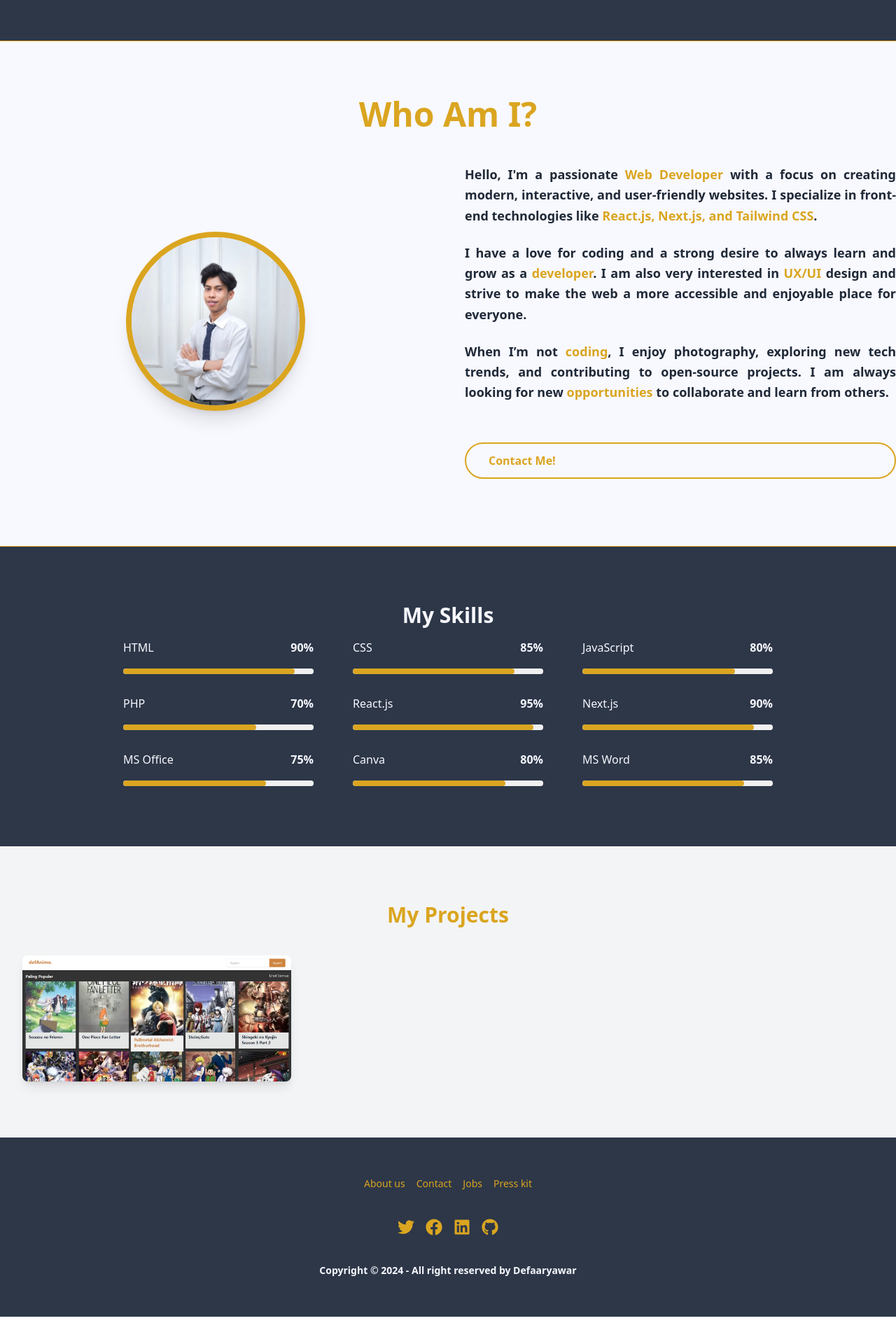
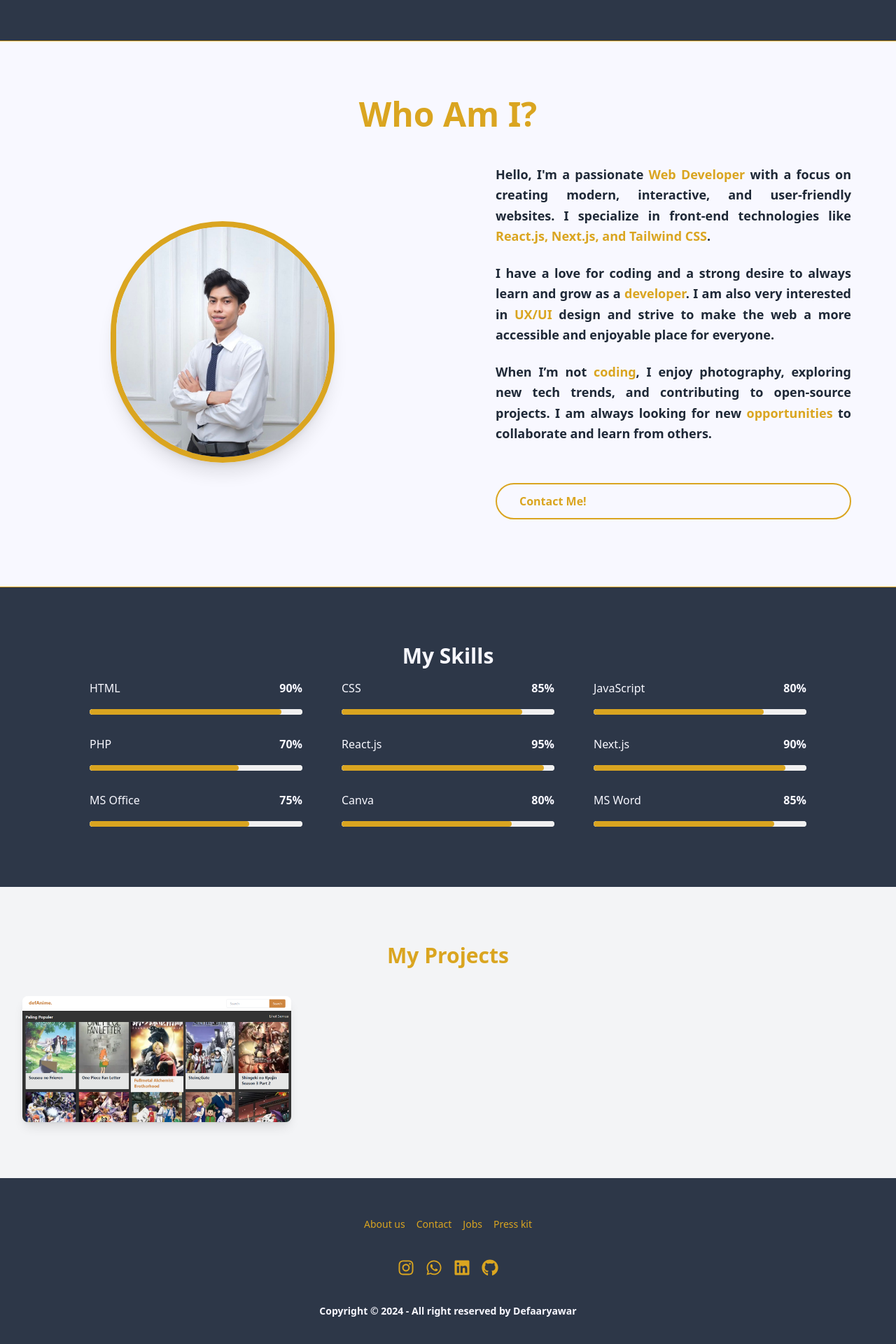
Before and after one commit to defaaryawar/def-porto, a Next.js app: page / in a window 1280 px wide. Shown: the part 818-2738 px from the top of the page at 70% size. Before the commit the page ends 2699 px from the top, so only its background shows below. Built offline with nearby package versions, Linux system fonts and the light colour scheme.

Commit message:
Pesan perubahan, misalnya: Update link WhatsApp

```diff
--- a/src/app/globals.css
+++ b/src/app/globals.css
@@ -2,8 +2,9 @@
 @tailwind components;
 @tailwind utilities;
 
-body {
+html, body {
   background: #2d3748;
+  scroll-behavior: smooth;
 }
 
 .navbar-link {
--- a/src/app/layout.jsx
+++ b/src/app/layout.jsx
@@ -27,7 +27,7 @@ export default function RootLayout({ children }) {
       >
         <Navbar/>
         {children}
-        <Footer/>
+        <Footer />
       </body>
     </html>
   );
--- a/src/components/About/About.jsx
+++ b/src/components/About/About.jsx
@@ -1,7 +1,8 @@
 "use client";
 
 import { motion } from "framer-motion";
-import { useInView } from "./AboutLogika"; // Import hook custom
+import { useInView } from "./AboutLogika";
+import { scrollToSection } from "@/utils/scrollUtils"; // Import hook custom
 
 const About = () => {
     const { inView, sectionRef } = useInView(); // Menggunakan hook
@@ -23,7 +24,7 @@ const About = () => {
                     Who Am I?
                 </motion.h2>
 
-                <div className="grid grid-cols-1 md:grid-cols-2 gap-12">
+                <div className="grid grid-cols-1 md:grid-cols-2 gap-2">
                     {/* Gambar Profil dengan Animasi */}
                     <motion.div
                         className="w-full flex justify-center items-center"
@@ -31,7 +32,7 @@ const About = () => {
                         animate={{ opacity: inView ? 1 : 0, scale: inView ? 1 : 0.8 }}
                         transition={{ duration: 1 }}
                     >
-                        <div className="w-64 h-64 rounded-full flex items-center select-none justify-center shadow-xl border-8 border-color-secondary overflow-hidden">
+                        <div className="lg:max-w-xs md:w-96 w-64 rounded-full flex items-center select-none justify-center shadow-xl border-8 border-color-secondary overflow-hidden">
                             {/* Gambar Profil */}
                             <img
                                 src="./images/profil.jpeg"
@@ -43,7 +44,7 @@ const About = () => {
 
                     {/* Deskripsi Diri */}
                     <motion.div
-                        className="w-full flex flex-col justify-center text-justify md:px-0 px-12"
+                        className="w-full flex flex-col justify-center text-justify md:px-16 px-12 md:mt-0 mt-6 sm:mt-0 lg:mt-0"
                         initial={{ opacity: 0, x: 100 }}
                         animate={{ opacity: inView ? 1 : 0, x: inView ? 0 : 100 }}
                         transition={{ duration: 1 }}
@@ -59,11 +60,11 @@ const About = () => {
                         </p>
 
                         <motion.a
-                            href="#contact"
-                            className="inline-block bg-transparent border-2 border-color-secondary text-color-secondary py-3 px-8 rounded-full mt-8 hover:bg-color-secondary hover:text-color-primary transition-all duration-300 font-bold"
+                            className="cursor-pointer inline-block bg-transparent border-2 border-color-secondary text-color-secondary py-3 px-8 rounded-full mt-8 hover:bg-color-secondary hover:text-color-primary transition-all duration-300 font-bold"
                             initial={{ opacity: 0, y: 100 }}
                             animate={{ opacity: inView ? 1 : 0, y: inView ? 0 : 100 }}
                             transition={{ duration: 1, delay: 0.5 }}
+                            onClick={() => scrollToSection("hero")}
                         >
                             Contact Me!
                         </motion.a>
--- a/src/components/Footer/Footer.jsx
+++ b/src/components/Footer/Footer.jsx
@@ -1,7 +1,7 @@
 "use client";
 
 import { motion } from "framer-motion";
-import { FaTwitter, FaFacebook, FaLinkedin, FaGithub } from "react-icons/fa";
+import { FaTwitter, FaFacebook, FaLinkedin, FaGithub, FaWhatsapp, FaInstagram } from "react-icons/fa";
 import { useState, useEffect, useRef } from "react";
 
 const Footer = () => {
@@ -57,25 +57,25 @@ const Footer = () => {
           <div className="grid grid-flow-col gap-4">
             {/* Twitter Icon */}
             <motion.a
-              href="https://twitter.com/username" // Ganti dengan URL profil Twittermu
+              href="https://www.instagram.com/defaaryawar_13" // Ganti dengan URL profil Twittermu
               target="_blank"
               rel="noopener noreferrer"
               whileHover={{ scale: 1.2 }}
               whileTap={{ scale: 0.9 }}
               transition={{ type: "spring", stiffness: 300, duration: 0.8 }}
             >
-              <FaTwitter size={24} className="text-color-secondary" />
+              <FaInstagram size={24} className="text-color-secondary" />
             </motion.a>
             {/* Facebook Icon */}
             <motion.a
-              href="https://facebook.com/username" // Ganti dengan URL profil Facebookmu
+              href="https://wa.me/6281219147116?text=Halo%2C%20saya%20tertarik%20untuk%20tau%20lebih%20lanjut%20tentang%20Anda." // Ganti dengan URL profil Facebookmu
               target="_blank"
               rel="noopener noreferrer"
               whileHover={{ scale: 1.2 }}
               whileTap={{ scale: 0.9 }}
               transition={{ type: "spring", stiffness: 300, duration: 0.8 }}
             >
-              <FaFacebook size={24} className="text-color-secondary" />
+              <FaWhatsapp size={24} className="text-color-secondary" />
             </motion.a>
             {/* LinkedIn Icon */}
             <motion.a
--- a/src/components/Navbar/Navbar.jsx
+++ b/src/components/Navbar/Navbar.jsx
@@ -1,12 +1,13 @@
 "use client";
 
-import Link from "next/link";  // Import Link dari Next.js
+import Link from "next/link";
+import { scrollToSection } from "@/utils/scrollUtils";
 
 const Navbar = () => {
     return (
         <>
             {/* Navbar dengan efek sticky */}
-            <div className="sticky top-0 z-50 navbar bg-gray-800 bg-opacity-70 md:px-20 p-5 max-w-screen-4xl mx-auto md:flex-row flex-col select-none">
+            <div className="sticky top-0 z-50 navbar bg-gray-800 bg-opacity-70 md:px-10 p-5 max-w-screen-4xl mx-auto md:flex-row flex-col select-none">
                 <div className="flex items-center md:justify-between justify-center w-full">
                     {/* Logo atau Nama */}
                     <Link
@@ -19,7 +20,7 @@ const Navbar = () => {
 
                 {/* Menu Navigasi */}
                 <div className="lg:flex">
-                    <ul className="flex flex-row sm:flex-row md:flex-row lg:flex-row gap-5 lg:gap-8 cursor-pointer px-1 py-2 lg:px-0 items-center justify-center font-medium text-color-primary md:px-11 sm:text-xs md:text-xs lg:text-sm text-sm">
+                    <ul className="flex flex-row sm:flex-row md:flex-row lg:flex-row gap-5 lg:gap-8 cursor-pointer  py-2 lg:px-0 items-center justify-center font-medium text-color-primary md:px-11 sm:text-lg md:text-sm lg:text-sm text-sm">
                         {/* Home */}
                         <li className="hover:text-color-secondary">
                             <Link href='#hero' className="navbar-link">Home</Link>
--- a/src/components/Statistik/Statistik.jsx
+++ b/src/components/Statistik/Statistik.jsx
@@ -14,7 +14,7 @@ const Statistik = () => {
             <h2 className="text-3xl font-bold text-color-primary mb-4">My Skills</h2>
 
             {/* Container for 3 columns of progress bars */}
-            <div className="grid grid-cols-3 sm:grid-cols-3 md:grid-cols-3 gap-6 w-full max-w-full md:px-40 sm:px-20 px-4" ref={ref}>
+            <div className="grid grid-cols-3 sm:grid-cols-3 md:grid-cols-3 gap-6 w-full max-w-full md:px-28 sm:px-15 px-4" ref={ref}>
                 {skills.map((skill, index) => (
                     <motion.div
                         key={index}
--- /dev/null
+++ b/src/utils/scrollUtils.js
@@ -0,0 +1,6 @@
+export const scrollToSection = (sectionId) => {
+    const element = document.getElementById(sectionId);
+    if (element) {
+      element.scrollIntoView({ behavior: "smooth", block: "start" });
+    }
+  };
```
Also changed, not shown: src/components/HeroSection/HeroSection.jsx (+8 -7 lines).
